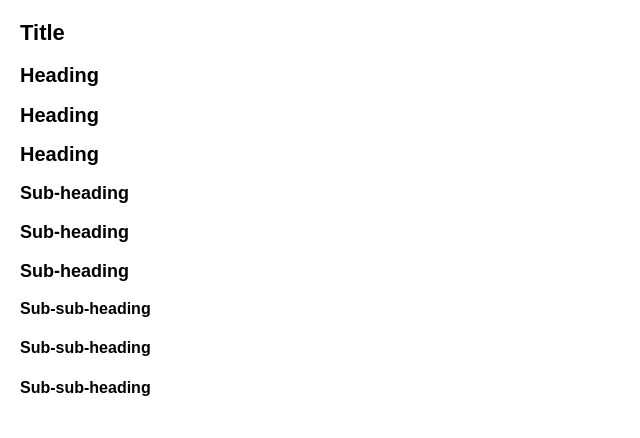
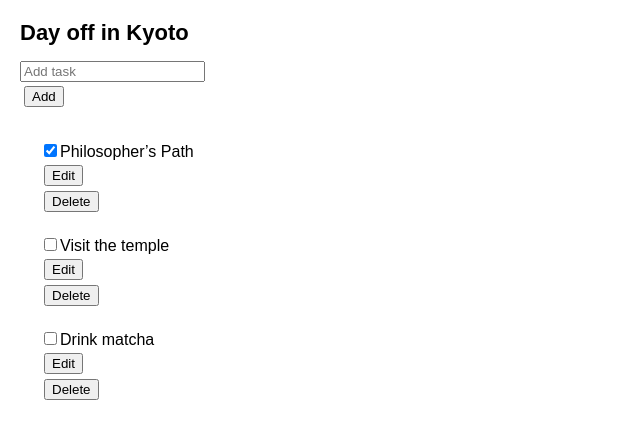
Before and after one commit to Joesepherus/react-learning-new, a React (Create React App) app: page / in a window 1280 px wide. Shown: the top 438 px of the page, without its empty margins (0-640 px from the left). Built offline with nearby package versions, Linux system fonts and the light colour scheme.

Commit message:
Add ReducerWithoutContext and ReducerWithContext.

```diff
--- a/src/App.js
+++ b/src/App.js
@@ -41,9 +41,11 @@
 import WithoutReducer from "./reducer/WithoutReducer";
 import WithoutContext from "./context/WithoutContext/WithoutContext";
 import WithContext from "./context/WithContext/WithContext";
+import ReducerWithoutContext from "./reducerAndContext/ReducerWithoutContext/ReducerWithoutContext";
+import ReducerWithContext from "./reducerAndContext/ReducerWithContext/ReducerWithContext";
 
 function App() {
-  return <WithoutContext />;
+  return <ReducerWithContext />;
 }
 
 export default App;
--- /dev/null
+++ b/src/reducerAndContext/ReducerWithContext/AddTask.js
@@ -0,0 +1,30 @@
+import { useState, useContext } from "react";
+import { TasksDispatchContext } from "./TasksContext";
+
+let nextId = 3;
+
+export default function AddTask() {
+  const [text, setText] = useState("");
+  const dispatch = useContext(TasksDispatchContext);
+  return (
+    <>
+      <input
+        placeholder="Add task"
+        value={text}
+        onChange={(e) => setText(e.target.value)}
+      />
+      <button
+        onClick={() => {
+          setText("");
+          dispatch({
+            type: "added",
+            id: nextId++,
+            text: text,
+          });
+        }}
+      >
+        Add
+      </button>
+    </>
+  );
+}
--- /dev/null
+++ b/src/reducerAndContext/ReducerWithContext/ReducerWithContext.js
@@ -0,0 +1,14 @@
+import AddTask from "./AddTask.js";
+import TaskList from "./TaskList.js";
+import TaskProvider, { TasksContext, TasksDispatchContext } from "./TasksContext.js";
+
+export default function TaskApp() {
+
+  return (
+    <TaskProvider>
+        <h1>Day off in Kyoto</h1>
+        <AddTask />
+        <TaskList />
+    </TaskProvider>
+  );
+}
--- /dev/null
+++ b/src/reducerAndContext/ReducerWithContext/Task.js
@@ -0,0 +1,65 @@
+import { useState, useContext } from "react";
+import {  TasksDispatchContext } from "./TasksContext.js";
+
+
+export default function Task({ task }) {
+    const dispatch = useContext(TasksDispatchContext);
+
+    const [isEditing, setIsEditing] = useState(false);
+    let taskContent;
+
+    if (isEditing) {
+      taskContent = (
+        <>
+          <input
+            value={task.text}
+            onChange={(e) => {
+              dispatch({
+                type: "changed",
+                task: {
+                  ...task,
+                  text: e.target.value,
+                },
+              });
+            }}
+          />
+          <button onClick={() => setIsEditing(false)}>Save</button>
+        </>
+      );
+    } else {
+      taskContent = (
+        <>
+          {task.text}
+          <button onClick={() => setIsEditing(true)}>Edit</button>
+        </>
+      );
+    }
+    return (
+      <label>
+        <input
+          type="checkbox"
+          checked={task.done}
+          onChange={(e) => {
+            dispatch({
+              type: "changed",
+              task: {
+                ...task,
+                done: e.target.checked,
+              },
+            });
+          }}
+        />
+        {taskContent}
+        <button
+          onClick={() =>
+            dispatch({
+              type: "deleted",
+              id: task.id,
+            })
+          }
+        >
+          Delete
+        </button>
+      </label>
+    );
+  }
--- /dev/null
+++ b/src/reducerAndContext/ReducerWithContext/TaskList.js
@@ -0,0 +1,17 @@
+import { useContext } from "react";
+import { TasksContext, } from "./TasksContext.js";
+import Task from './Task.js'
+
+export default function TaskList({}) {
+  const tasks = useContext(TasksContext);
+
+  return (
+    <ul>
+      {tasks.map((task) => (
+        <li key={task.id}>
+          <Task task={task} />
+        </li>
+      ))}
+    </ul>
+  );
+}
--- /dev/null
+++ b/src/reducerAndContext/ReducerWithContext/TasksContext.js
@@ -0,0 +1,52 @@
+import { createContext, useReducer } from "react";
+
+export const TasksContext = createContext(null);
+export const TasksDispatchContext = createContext(null);
+
+export default function TaskProvider({ children }) {
+  const [tasks, dispatch] = useReducer(tasksReducer, initialTasks);
+
+  return (
+    <TasksContext.Provider value={tasks}>
+      <TasksDispatchContext.Provider value={dispatch}>
+        {children}
+      </TasksDispatchContext.Provider>
+    </TasksContext.Provider>
+  );
+}
+
+function tasksReducer(tasks, action) {
+  switch (action.type) {
+    case "added": {
+      return [
+        ...tasks,
+        {
+          id: action.id,
+          text: action.text,
+          done: false,
+        },
+      ];
+    }
+    case "changed": {
+      return tasks.map((t) => {
+        if (t.id === action.task.id) {
+          return action.task;
+        } else {
+          return t;
+        }
+      });
+    }
+    case "deleted": {
+      return tasks.filter((t) => t.id !== action.id);
+    }
+    default: {
+      throw Error("Unknown action: " + action.type);
+    }
+  }
+}
+
+const initialTasks = [
+  { id: 0, text: "Philosopher’s Path", done: true },
+  { id: 1, text: "Visit the temple", done: false },
+  { id: 2, text: "Drink matcha", done: false },
+];
--- /dev/null
+++ b/src/reducerAndContext/ReducerWithoutContext/AddTask.js
@@ -0,0 +1,18 @@
+import { useState } from 'react';
+
+export default function AddTask({ onAddTask }) {
+  const [text, setText] = useState('');
+  return (
+    <>
+      <input
+        placeholder="Add task"
+        value={text}
+        onChange={e => setText(e.target.value)}
+      />
+      <button onClick={() => {
+        setText('');
+        onAddTask(text);
+      }}>Add</button>
+    </>
+  )
+}
--- /dev/null
+++ b/src/reducerAndContext/ReducerWithoutContext/ReducerWithoutContext.js
@@ -0,0 +1,80 @@
+import { useReducer } from 'react';
+import AddTask from './AddTask.js';
+import TaskList from './TaskList.js';
+
+export default function TaskApp() {
+  const [tasks, dispatch] = useReducer(
+    tasksReducer,
+    initialTasks
+  );
+
+  function handleAddTask(text) {
+    dispatch({
+      type: 'added',
+      id: nextId++,
+      text: text,
+    });
+  }
+
+  function handleChangeTask(task) {
+    dispatch({
+      type: 'changed',
+      task: task
+    });
+  }
+
+  function handleDeleteTask(taskId) {
+    dispatch({
+      type: 'deleted',
+      id: taskId
+    });
+  }
+
+  return (
+    <>
+      <h1>Day off in Kyoto</h1>
+      <AddTask
+        onAddTask={handleAddTask}
+      />
+      <TaskList
+        tasks={tasks}
+        onChangeTask={handleChangeTask}
+        onDeleteTask={handleDeleteTask}
+      />
+    </>
+  );
+}
+
+function tasksReducer(tasks, action) {
+  switch (action.type) {
+    case 'added': {
+      return [...tasks, {
+        id: action.id,
+        text: action.text,
+        done: false
+      }];
+    }
+    case 'changed': {
+      return tasks.map(t => {
+        if (t.id === action.task.id) {
+          return action.task;
+        } else {
+          return t;
+        }
+      });
+    }
+    case 'deleted': {
+      return tasks.filter(t => t.id !== action.id);
+    }
+    default: {
+      throw Error('Unknown action: ' + action.type);
+    }
+  }
+}
+
+let nextId = 3;
+const initialTasks = [
+  { id: 0, text: 'Philosopher’s Path', done: true },
+  { id: 1, text: 'Visit the temple', done: false },
+  { id: 2, text: 'Drink matcha', done: false }
+];
--- /dev/null
+++ b/src/reducerAndContext/ReducerWithoutContext/Task.js
@@ -0,0 +1,50 @@
+import { useState } from "react";
+
+export default function Task({ task, onChange, onDelete }) {
+    const [isEditing, setIsEditing] = useState(false);
+    let taskContent;
+    if (isEditing) {
+      taskContent = (
+        <>
+          <input
+            value={task.text}
+            onChange={e => {
+              onChange({
+                ...task,
+                text: e.target.value
+              });
+            }} />
+          <button onClick={() => setIsEditing(false)}>
+            Save
+          </button>
+        </>
+      );
+    } else {
+      taskContent = (
+        <>
+          {task.text}
+          <button onClick={() => setIsEditing(true)}>
+            Edit
+          </button>
+        </>
+      );
+    }
+    return (
+      <label>
+        <input
+          type="checkbox"
+          checked={task.done}
+          onChange={e => {
+            onChange({
+              ...task,
+              done: e.target.checked
+            });
+          }}
+        />
+        {taskContent}
+        <button onClick={() => onDelete(task.id)}>
+          Delete
+        </button>
+      </label>
+    );
+  }
--- /dev/null
+++ b/src/reducerAndContext/ReducerWithoutContext/TaskList.js
@@ -0,0 +1,21 @@
+import Task from './Task'
+
+export default function TaskList({
+  tasks,
+  onChangeTask,
+  onDeleteTask
+}) {
+  return (
+    <ul>
+      {tasks.map(task => (
+        <li key={task.id}>
+          <Task
+            task={task}
+            onChange={onChangeTask}
+            onDelete={onDeleteTask}
+          />
+        </li>
+      ))}
+    </ul>
+  );
+}
```
